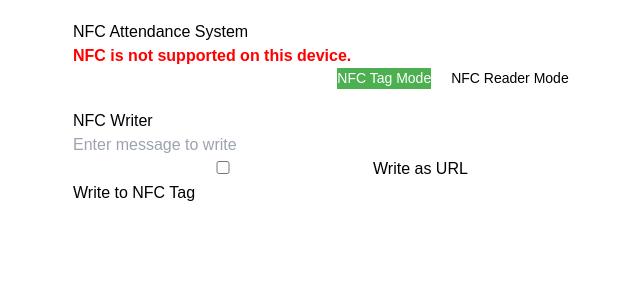
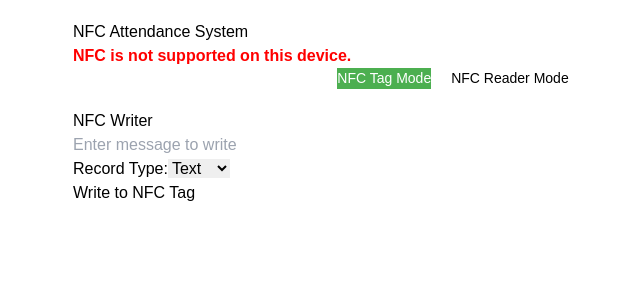
Before and after one commit to prathameshmane019/smartswift, a React (Vite) app: page / in a window 1280 px wide. Shown: the top 300 px of the page, without its empty margins (187-827 px from the left). Built offline with nearby package versions, Linux system fonts and the light colour scheme.

Commit message:
some issue resolved from claude

```diff
--- a/src/components/NFCReader.jsx
+++ b/src/components/NFCReader.jsx
@@ -11,27 +11,29 @@ const NFCReader = () => {
     setTimeout(() => setAlertInfo(null), 5000);
   };
 
-  const handleReading = useCallback(({ message, serialNumber }) => {
+  const handleReading = useCallback(async ({ message }) => {
+    const records = [];
     for (const record of message.records) {
-      switch (record.recordType) {
-        case 'url': {
-          const decoder = new TextDecoder();
-          const url = decoder.decode(record.data);
-          setLastScanned({ type: 'URL', data: url, serialNumber });
-          showAlert('success', 'URL Scanned', `Scanned URL: ${url}`);
-          break;
-        }
-        case 'text': {
-          const textDecoder = new TextDecoder(record.encoding);
-          const text = textDecoder.decode(record.data);
-          setLastScanned({ type: 'Text', data: text, serialNumber });
-          showAlert('success', 'Text Scanned', `Scanned Text: ${text}`);
-          break;
-        }
-        default:
-          showAlert('info', 'Unknown Record Type', `Scanned record of type: ${record.recordType}`);
+      if (record.recordType === "text") {
+        const textDecoder = new TextDecoder(record.encoding);
+        records.push({
+          recordType: "text",
+          data: textDecoder.decode(record.data)
+        });
+      } else if (record.recordType === "url") {
+        records.push({
+          recordType: "url",
+          data: record.toRecords()[0].data
+        });
+      } else {
+        records.push({
+          recordType: record.recordType,
+          data: "Data type not displayed"
+        });
       }
     }
+    setLastScanned(records);
+    showAlert('success', 'NFC Read', 'Successfully read NFC tag');
   }, []);
 
   const handleScan = async () => {
@@ -48,7 +50,8 @@ const NFCReader = () => {
       setStatus('Scan started. Please tap an NFC tag.');
       showAlert('info', 'Scanning Started', 'NFC scan initiated. Please tap an NFC tag.');
 
-      ndef.addEventListener('reading', handleReading);
+      ndef.addEventListener("reading", handleReading);
+      alert(status)
     } catch (error) {
       alert(error)
       console.error('Error scanning NFC:', error);
@@ -73,15 +76,13 @@ const NFCReader = () => {
       </button>
       <p className="mt-4 text-sm text-gray-600">{status}</p>
       {alertInfo && (
-        <div
-          className={`mt-4 p-4 rounded-md ${
-            alertInfo.type === 'error'
-              ? 'bg-red-100 text-red-700'
-              : alertInfo.type === 'success'
+        <div className={`mt-4 p-4 rounded-md ${
+          alertInfo.type === 'error'
+            ? 'bg-red-100 text-red-700'
+            : alertInfo.type === 'success'
               ? 'bg-green-100 text-green-700'
               : 'bg-blue-100 text-blue-700'
-          }`}
-        >
+        }`}>
           <h3 className="font-semibold">{alertInfo.title}</h3>
           <p>{alertInfo.description}</p>
         </div>
--- a/src/components/NFCTag.jsx
+++ b/src/components/NFCTag.jsx
@@ -2,7 +2,7 @@ import React, { useState } from 'react';
 
 const NFCWriter = () => {
   const [message, setMessage] = useState('');
-  const [isUrl, setIsUrl] = useState(false);
+  const [recordType, setRecordType] = useState('text');
   const [status, setStatus] = useState('');
   const [isWriting, setIsWriting] = useState(false);
   const [alertInfo, setAlertInfo] = useState(null);
@@ -30,17 +30,13 @@ const NFCWriter = () => {
     try {
       const ndef = new NDEFReader();
       await ndef.write({
-        records: [
-          isUrl
-            ? { recordType: 'url', data: message }
-            : { recordType: 'text', data: new TextEncoder().encode(message) },
-        ],
+        records: [{ recordType, data: message }]
       });
       setStatus('Message written successfully to NFC tag.');
       showAlert('success', 'Write Successful', 'The message has been successfully written to the NFC tag.');
     } catch (error) {
+      alert(error)
       console.error('Error writing to NFC tag:', error);
-      alert(error)
       setStatus('Error writing to NFC tag: ' + error.message);
       showAlert('error', 'Write Error', 'Failed to write to the NFC tag. Please try again.');
     } finally {
@@ -59,15 +55,17 @@ const NFCWriter = () => {
           onChange={(e) => setMessage(e.target.value)}
           className="w-full px-3 py-2 border border-gray-300 rounded-md focus:outline-none focus:ring-2 focus:ring-blue-500"
         />
-        <div className="flex items-center">
-          <input
-            type="checkbox"
-            id="isUrl"
-            checked={isUrl}
-            onChange={(e) => setIsUrl(e.target.checked)}
-            className="mr-2"
-          />
-          <label htmlFor="isUrl">Write as URL</label>
+        <div>
+          <label className="block mb-2">Record Type:</label>
+          <select
+            value={recordType}
+            onChange={(e) => setRecordType(e.target.value)}
+            className="w-full px-3 py-2 border border-gray-300 rounded-md focus:outline-none focus:ring-2 focus:ring-blue-500"
+          >
+            <option value="text">Text</option>
+            <option value="url">URL</option>
+            <option value="mime">MIME</option>
+          </select>
         </div>
         <button
           onClick={handleWrite}
@@ -83,11 +81,9 @@ const NFCWriter = () => {
       </div>
       <p className="mt-4 text-sm text-gray-600">{status}</p>
       {alertInfo && (
-        <div
-          className={`mt-4 p-4 rounded-md ${
-            alertInfo.type === 'error' ? 'bg-red-100 text-red-700' : 'bg-green-100 text-green-700'
-          }`}
-        >
+        <div className={`mt-4 p-4 rounded-md ${
+          alertInfo.type === 'error' ? 'bg-red-100 text-red-700' : 'bg-green-100 text-green-700'
+        }`}>
           <h3 className="font-semibold">{alertInfo.title}</h3>
           <p>{alertInfo.description}</p>
         </div>
```
